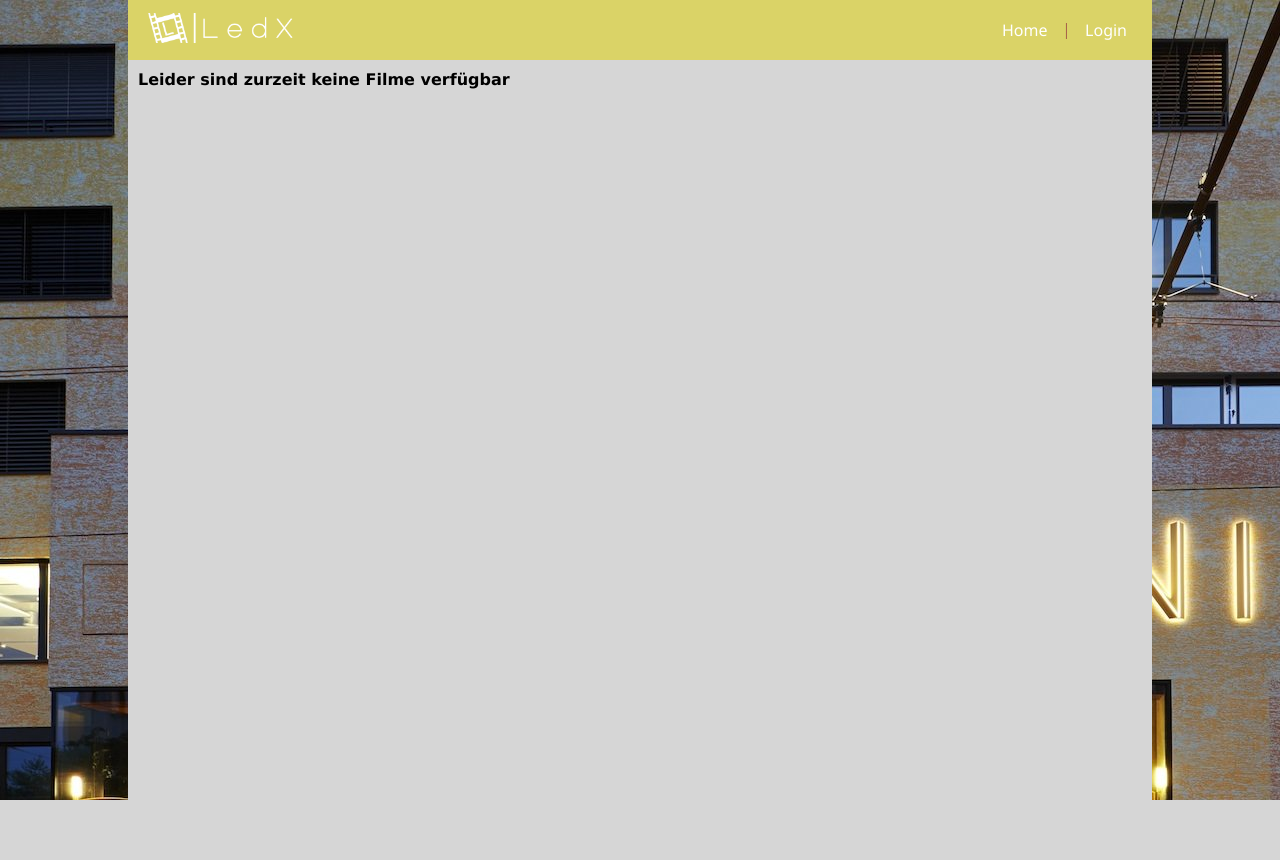
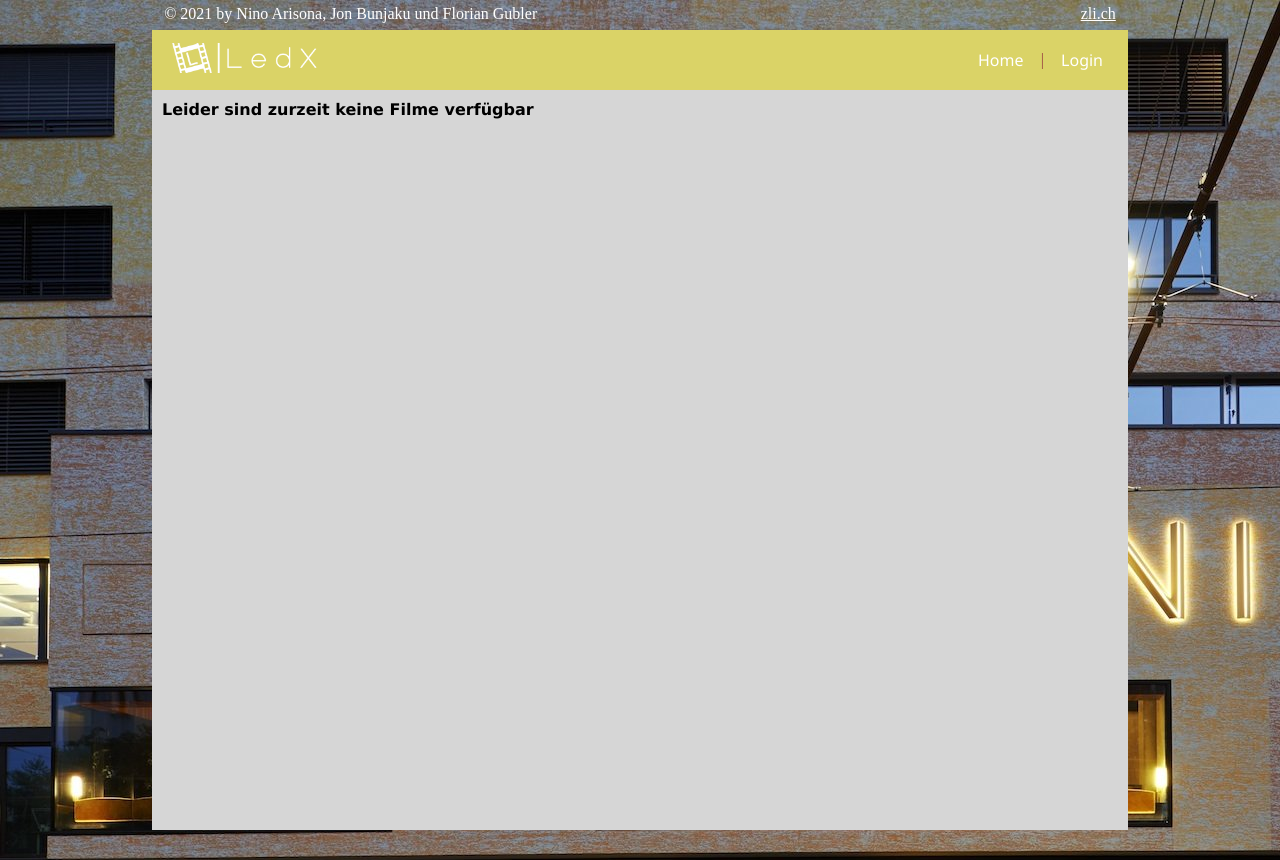
Before and after one commit to FlorianGubler/CinameBookingManager, a PHP site: page / in a window 1280 px wide. Before the commit the page ends 800 px from the top, so only its background shows below. Run offline with PHP 8.4, Linux system fonts and the light colour scheme; data that the repository does not hold is empty.

Commit message:
Add Copyright

```diff
--- a/docker-cinemabooking/sites/assets/css/navbar.css
+++ b/docker-cinemabooking/sites/assets/css/navbar.css
@@ -12,8 +12,23 @@ body{
     background-color: rgb(214, 214, 214);
 }
 html{
+    padding: 30px;
     background-color: rgb(185, 185, 185);
     background-image: url("../image/background_cinema.jpg");
+}
+.headinfo{
+    position: absolute;
+    top: -25px;
+    left: 50%;
+    width: 97.5%;
+    transform: translate(-50%);
+    display: flex;
+    flex-direction: row;
+    align-items: center;
+    justify-content: space-between;
+}
+.headinfo a, .headinfo p{
+    color: white;
 }
 .navbar{
     width: 100%;
--- a/docker-cinemabooking/sites/assets/page_addon/navbar.php
+++ b/docker-cinemabooking/sites/assets/page_addon/navbar.php
@@ -16,6 +16,7 @@
         }
     }
 ?>
+<div class="headinfo"><p>&copy 2021 by Nino Arisona, Jon Bunjaku und Florian Gubler</p><a target="_blank" href="https://www.zli.ch">zli.ch</a></div>
 <div id="login" class="login">
     <form action="" method="post">
         <a href="#"><i class="fas fa-times"></i></a>
```
